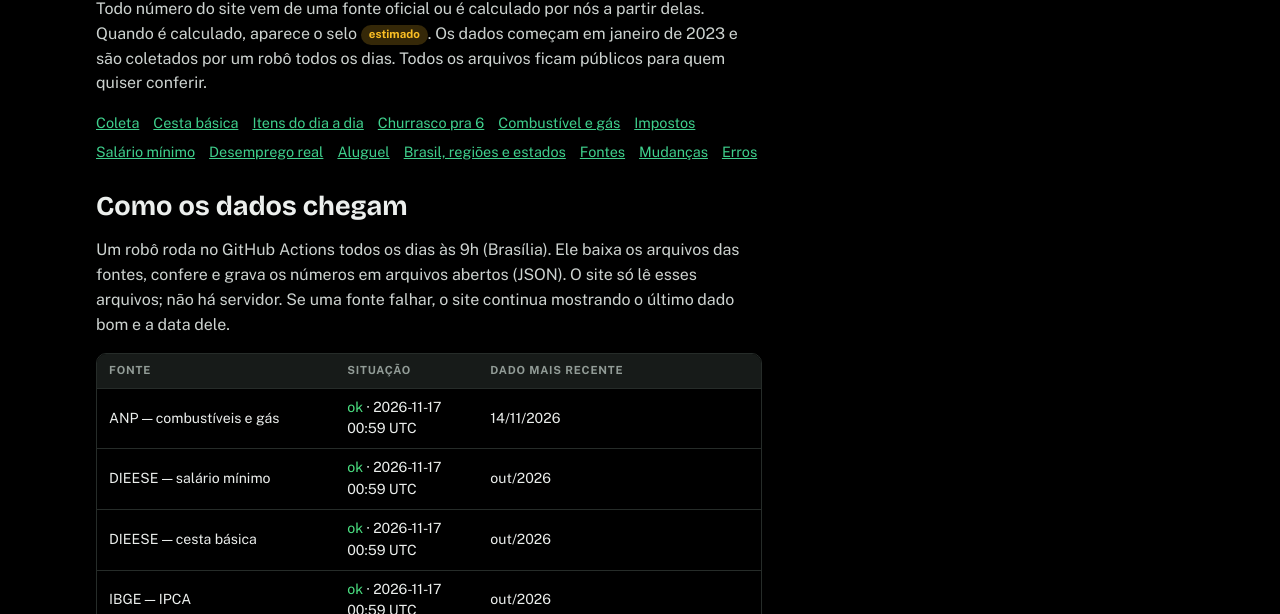
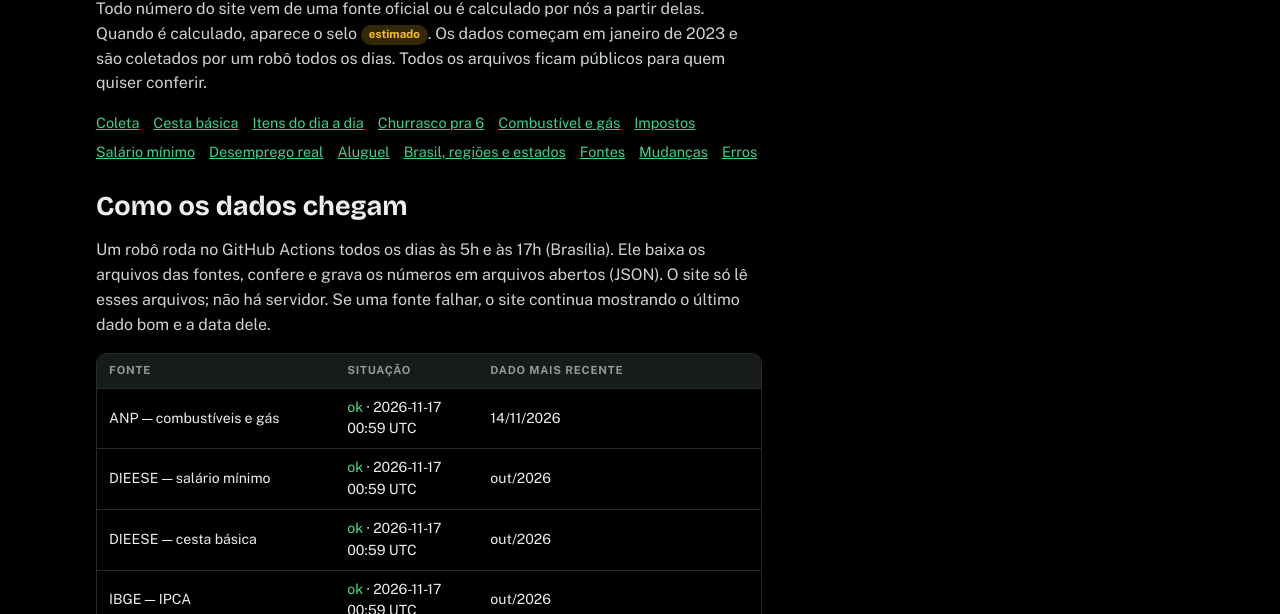
Before and after one commit to toim22/custo-de-vida-brasil, a plain HTML site: page como-calculamos.html in a window 1280 px wide. Shown: the part 186-800 px from the top of the page. Drawn offline with nearby package versions, Linux system fonts and the light colour scheme.

Commit message:
Coleta todo dia às 5h e às 17h (Brasília) (#15)
Claude-Session: https://claude.ai/code/session_01B4ZsXq8RnHBNnPvzWEwYBC

Co-authored-by: Claude <noreply@anthropic.com>

```diff
--- a/como-calculamos.html
+++ b/como-calculamos.html
@@ -22,7 +22,7 @@
     </nav>
 
     <h2 id="coleta">Como os dados chegam</h2>
-    <p>Um robô roda no GitHub Actions todos os dias às 9h (Brasília). Ele baixa os arquivos das fontes, confere e grava os números em arquivos abertos (JSON). O site só lê esses arquivos; não há servidor. Se uma fonte falhar, o site continua mostrando o último dado bom e a data dele.</p>
+    <p>Um robô roda no GitHub Actions todos os dias às 5h e às 17h (Brasília). Ele baixa os arquivos das fontes, confere e grava os números em arquivos abertos (JSON). O site só lê esses arquivos; não há servidor. Se uma fonte falhar, o site continua mostrando o último dado bom e a data dele.</p>
     <div id="estado"></div>
 
     <h2 id="cesta">Cesta básica</h2>
```
Also changed, not shown: 2 other files.
